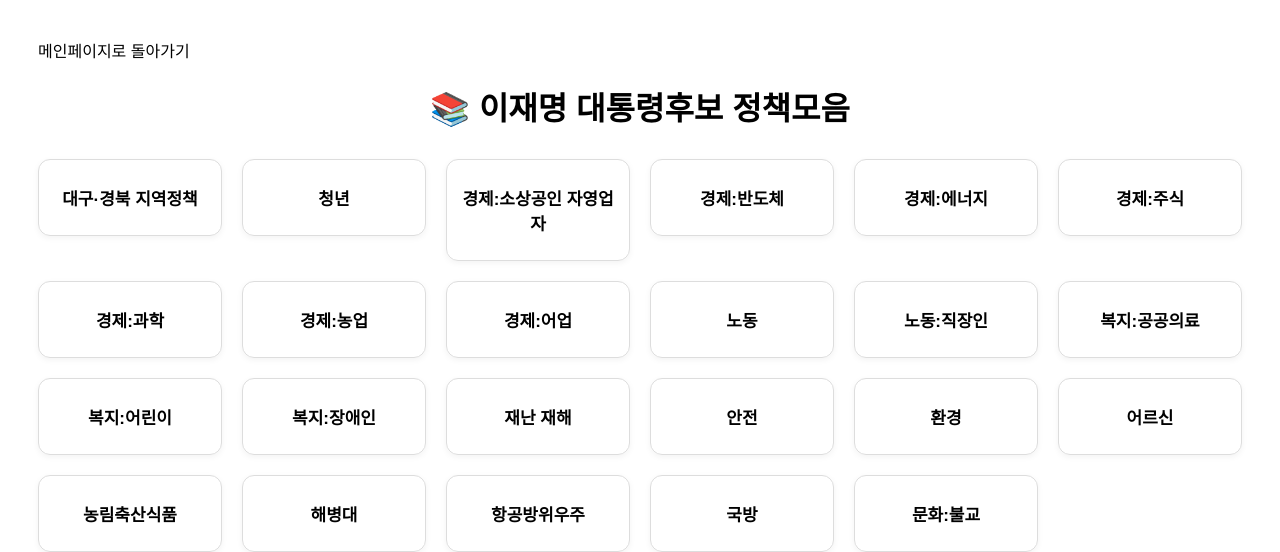
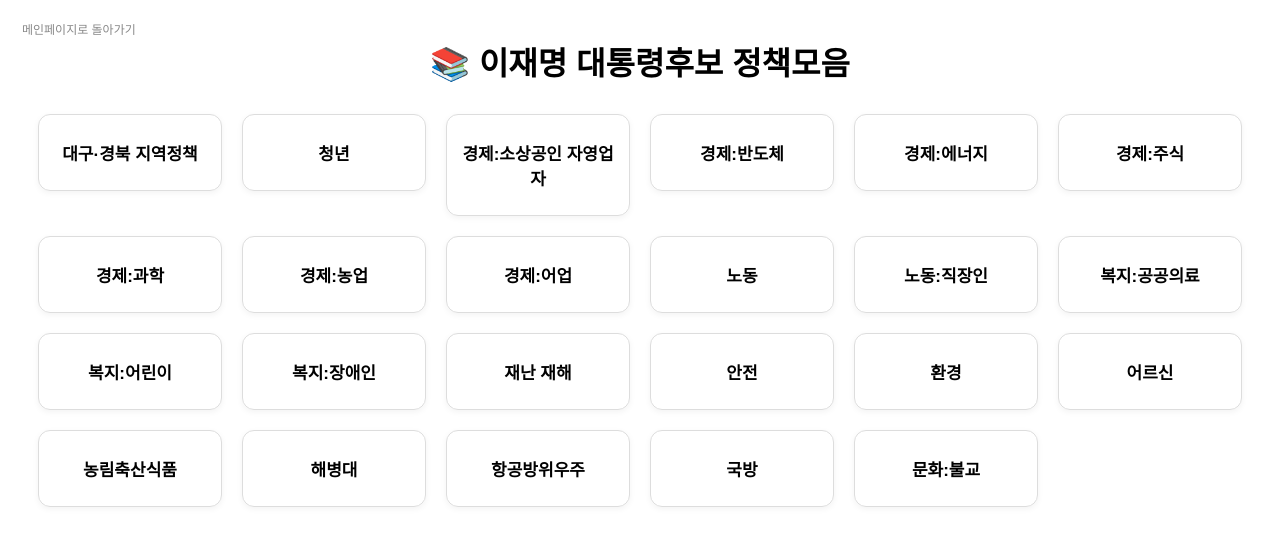
Before and after one commit to hailey-is-the-name-of/policy, a plain HTML site: page index.html in a window 1280 px wide. Shown: the top 552 px of the page. Drawn offline with Linux system fonts and the light colour scheme.

Commit message:
Update index.html

```diff
--- a/index.html
+++ b/index.html
@@ -14,6 +14,20 @@
       overflow: hidden;                  /* 넘치는 텍스트 숨기기 */
       text-overflow: ellipsis;           /* 너무 길면 ... 처리 (선택) */
     }
+
+
+    /* 메인페이지로 돌아가기 버튼 */
+    .home-btn {
+      position: absolute;
+      top: 16px;    /* 살짝 더 위로 올려도 되고 */
+      left: 16px;
+      background: none;
+      color: #888;          /* 연한 회색 */
+      font-size: 12px;      /* 좀 더 작은 크기 */
+      padding: 4px 6px;     /* 여백도 작게 */
+      text-decoration: none;
+    }
+
     .grid {
       display: grid;
       grid-template-columns: repeat(auto-fit, minmax(180px, 1fr));
```
